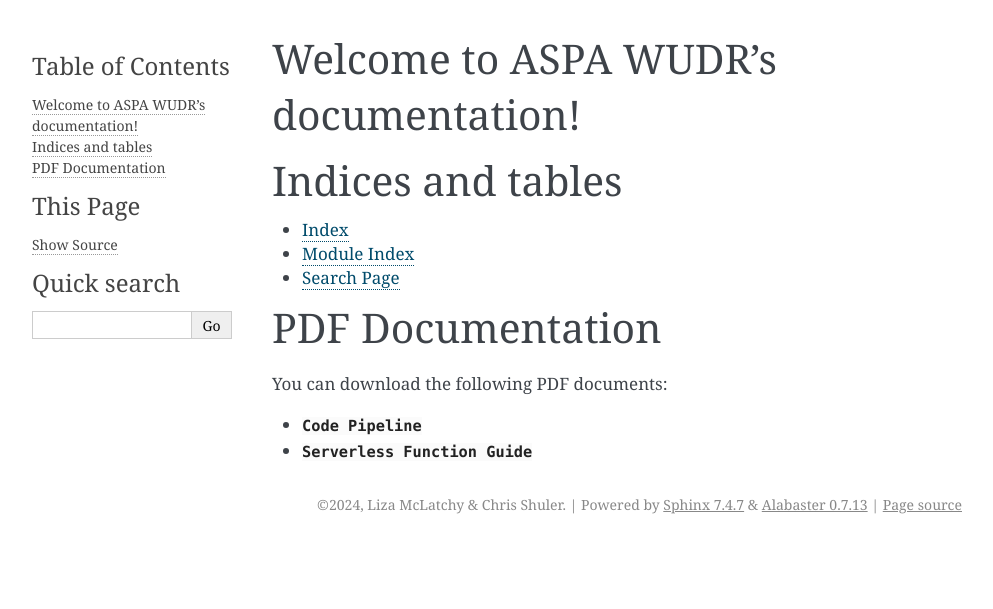
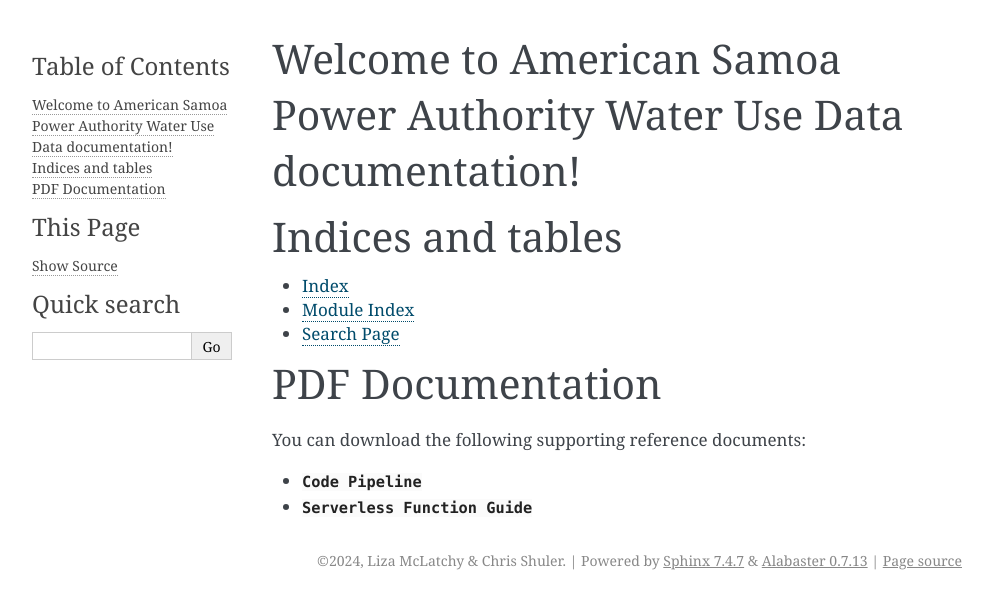
Before and after one commit to lmclatch/ASPA, a Sphinx documentation site: the page built from docs/index.rst, in a window 1280 px wide. Shown: the top 609 px of the page, without its empty margins (148-1141 px from the left). Built offline with Sphinx 7.4.7, drawn with Linux system fonts in a browser that asks for light colours.

Commit message:
Update index.rst

```diff
--- a/docs/index.rst
+++ b/docs/index.rst
@@ -3,7 +3,7 @@
    You can adapt this file completely to your liking, but it should at least
    contain the root `toctree` directive.
 
-Welcome to ASPA WUDR's documentation!
+Welcome to American Samoa Power Authority Water Use Data documentation!
 =====================================
 
 .. toctree::
@@ -22,7 +22,7 @@
 PDF Documentation
 ==================
 
-You can download the following PDF documents:
+You can download the following supporting reference documents:
 
 * :download:`Code Pipeline <pdf/ReadtheDocs.pdf>`
 * :download:`Serverless Function Guide <pdf/Serverless Function Guide.pdf>`
```
